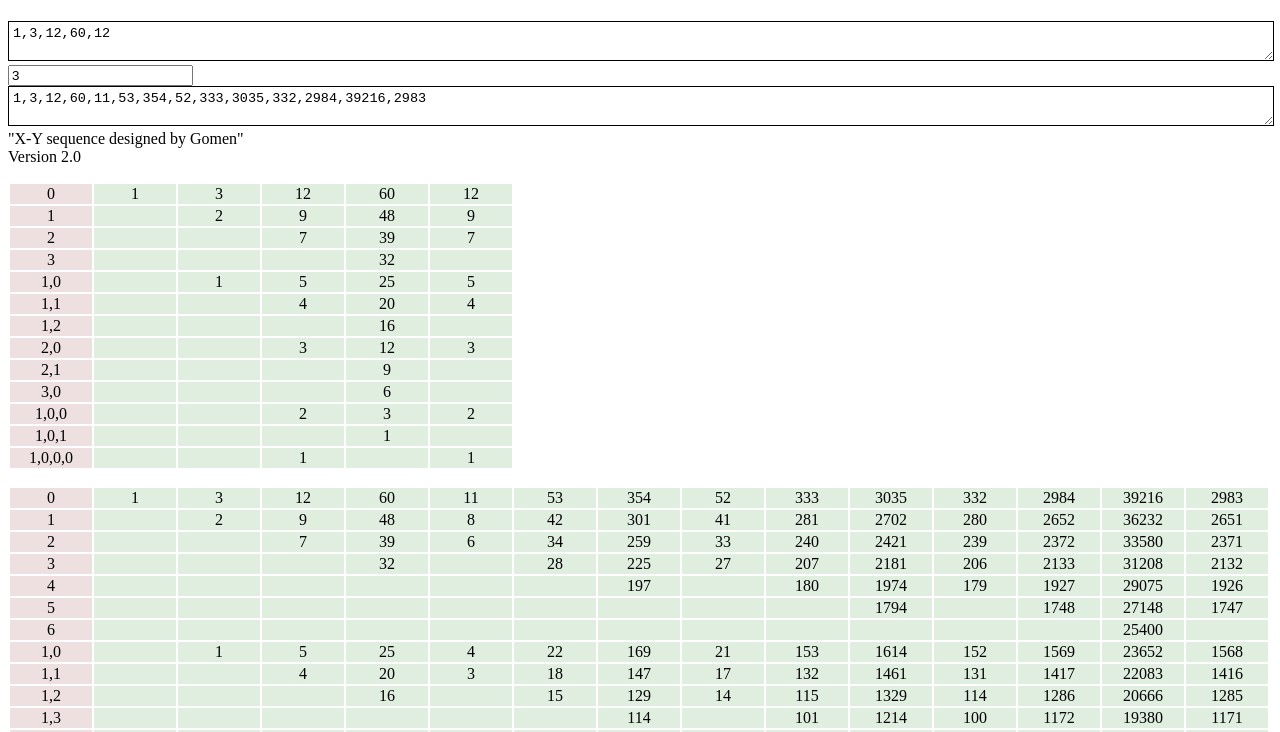
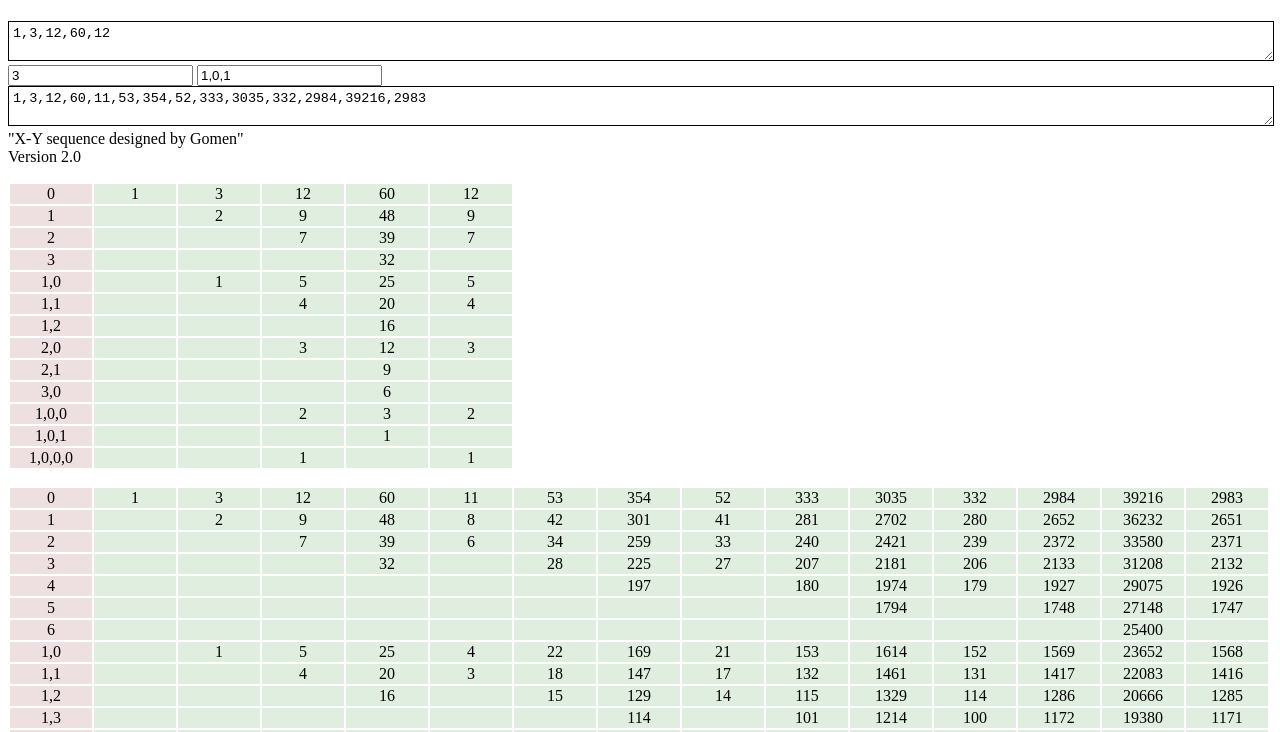
Before and after one commit to Gomen520/Gomen520.github.io, a plain HTML site: page index.html in a window 1280 px wide. Shown: the part 59-791 px from the top of the page. Drawn offline with Linux system fonts and the light colour scheme.

Commit message:
Update index.html

```diff
--- a/index.html
+++ b/index.html
@@ -11,7 +11,7 @@
   <form name=form>
     <textarea id="input" style="width:calc(100% - 8px);height:calc(100% - 28px);text-align:left;white-space:nowrap;margin:0;border:1px solid black;resize:both;font-family:monospace;font-size:13.5px;padding:4px;" oninput="requestAnimationFrame(expandall)" contentEditable>1,3,12,60,12</textarea>
     <input id="inputn" type="text" oninput="requestAnimationFrame(expandall)" value="3">
-    <input id="inputd" type="text" style="display:none" oninput="requestAnimationFrame(expandall)" value="1,0,1">
+    <input id="inputd" type="text" oninput="requestAnimationFrame(expandall)" value="1,0,1">
   </form>
   <textarea id="output" style="width:calc(100% - 8px);height:calc(100% - 28px);text-align:left;white-space:pre;margin:0;border:1px solid black;resize:both;font-family:monospace;font-size:13.5px;padding:4px;" readonly></textarea>
   <div>"X-Y sequence designed by Gomen"</div>
```
